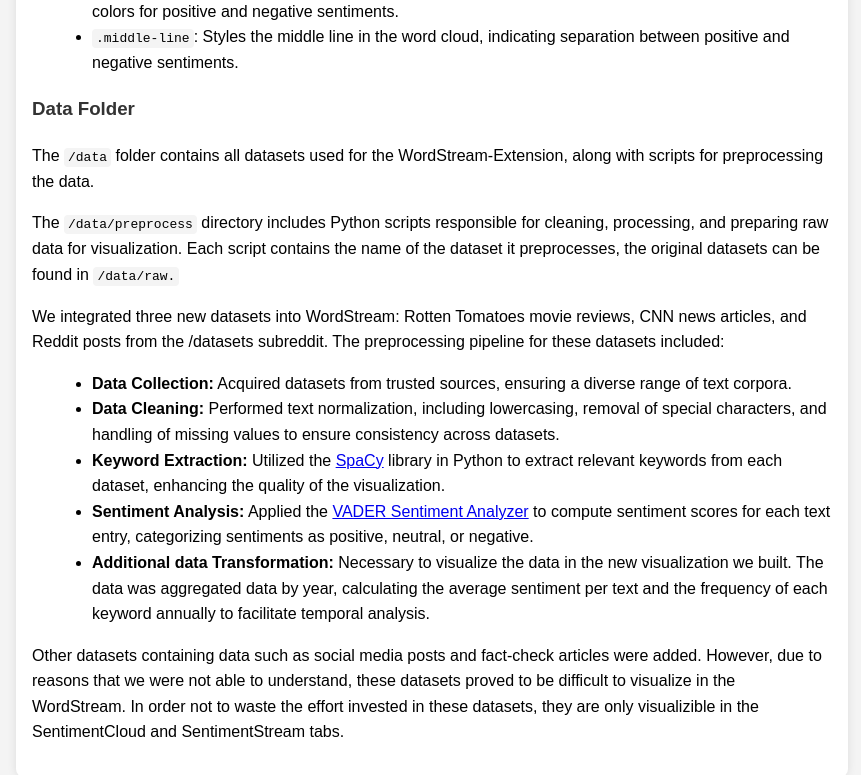
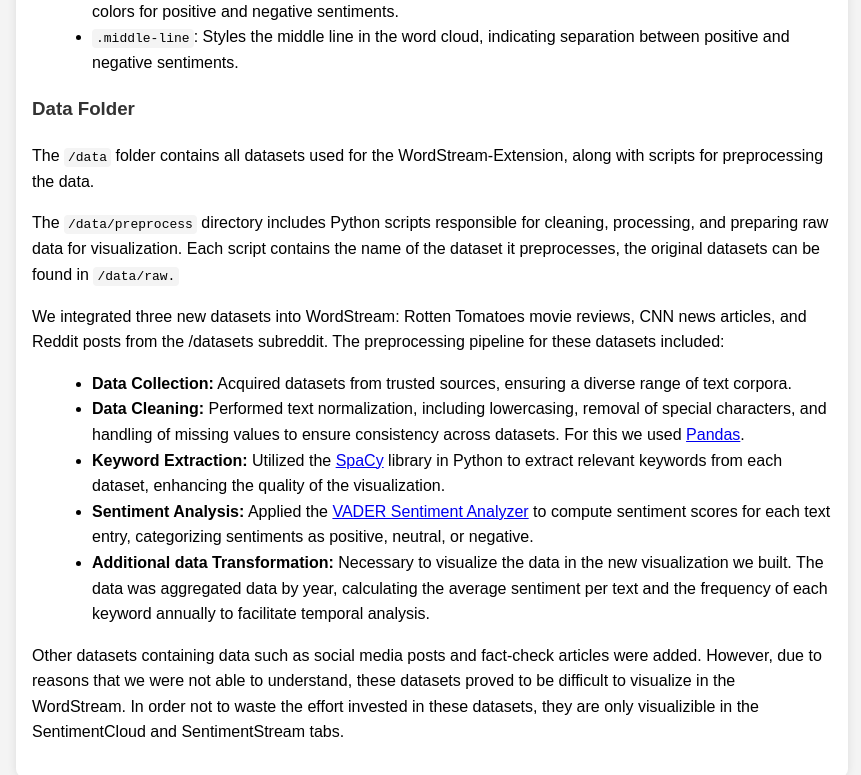
Before and after one commit to AhmedSabanovic/Viz2_Website, a plain HTML site: page doc.html in a window 1280 px wide. Shown: the part 4403-5178 px from the top of the page, without its empty margins (208-1069 px from the left). Drawn offline with Linux system fonts and the light colour scheme.

Commit message:
Added pandas reference

```diff
--- a/doc.html
+++ b/doc.html
@@ -272,7 +272,7 @@
       <p>We integrated three new datasets into WordStream: Rotten Tomatoes movie reviews, CNN news articles, and Reddit posts from the /datasets subreddit. The preprocessing pipeline for these datasets included:</p>
       <ul>
         <li><strong>Data Collection:</strong> Acquired datasets from trusted sources, ensuring a diverse range of text corpora.</li>
-        <li><strong>Data Cleaning:</strong> Performed text normalization, including lowercasing, removal of special characters, and handling of missing values to ensure consistency across datasets.</li>
+        <li><strong>Data Cleaning:</strong> Performed text normalization, including lowercasing, removal of special characters, and handling of missing values to ensure consistency across datasets. For this we used <a href="https://pandas.pydata.org/" target="_blank">Pandas</a>. </li>
         <li><strong>Keyword Extraction:</strong> Utilized the <a href="https://spacy.io/" target="_blank">SpaCy</a> library in Python to extract relevant keywords from each dataset, enhancing the quality of the visualization.</li>
         <li><strong>Sentiment Analysis:</strong> Applied the <a href="https://github.com/cjhutto/vaderSentiment" target="_blank">VADER Sentiment Analyzer</a> to compute sentiment scores for each text entry, categorizing sentiments as positive, neutral, or negative.</li>
         <li><strong>Additional data Transformation:</strong> Necessary to visualize the data in the new visualization we built. The data was aggregated data by year, calculating the average sentiment per text and the frequency of each keyword annually to facilitate temporal analysis.</li>
```
